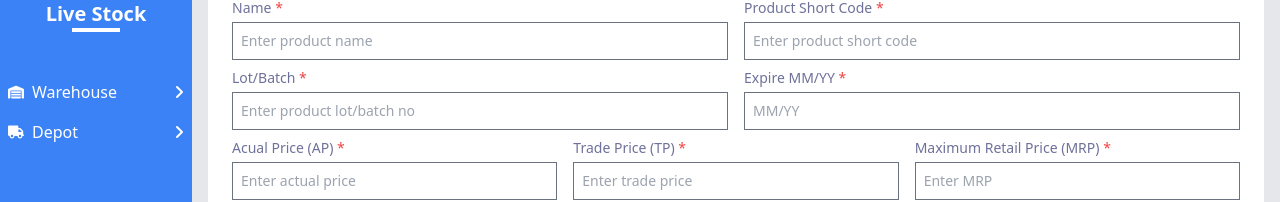
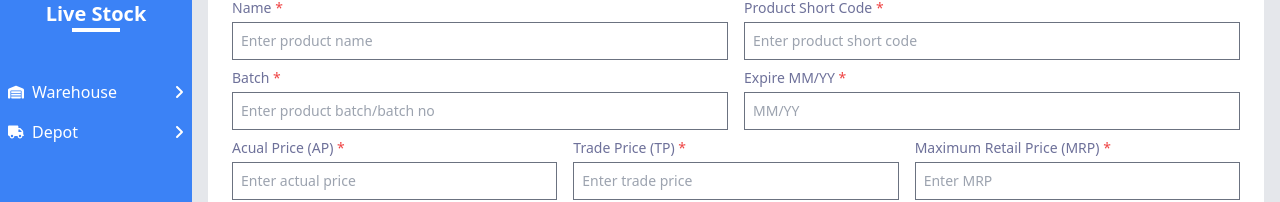
Before and after one commit to TouhedurRahman/navantis-live-stock-client, a React (Vite) app: page /add-product-warehouse in a window 1280 px wide. Shown: the part 240-442 px from the top of the page. Built offline with nearby package versions, Linux system fonts and the light colour scheme.

Commit message:
updated some mistakes

```diff
--- a/src/Pages/Warehouse/WarehouseAddProduct/WarehouseAddProduct.jsx
+++ b/src/Pages/Warehouse/WarehouseAddProduct/WarehouseAddProduct.jsx
@@ -30,7 +30,7 @@ const WarehouseAddProduct = () => {
         const newProduct = {
             productName: data.name,
             productCode: data.psc,
-            lot: data.lot,
+            batch: data.batch,
             expire: data.expire,
             actualPrice: Number(data.ap),
             tradePrice: Number(data.tp),
@@ -38,7 +38,7 @@ const WarehouseAddProduct = () => {
             boxQuantity: Number(data.box),
             productPerBox: Number(data.pbp),
             productWithoutBox: Number(data.pwb),
-            quantity: Number(Number(Number(data.box) * Number(data.pbp)) + Number(data.pwb)),
+            totalQuantity: Number(Number(Number(data.box) * Number(data.pbp)) + Number(data.pwb)),
             date: data.date,
             remarks: data.remarks,
             addedby: data.addedby,
@@ -113,14 +113,14 @@ const WarehouseAddProduct = () => {
                     <div className="grid grid-cols-1 md:grid-cols-2 gap-4 mb-2">
                         <div className="flex flex-col">
                             <label className="text-[#6E719A] mb-1 text-sm">
-                                Lot/Batch <span className="text-red-500">*</span>
+                                Batch <span className="text-red-500">*</span>
                             </label>
                             <input
-                                {...register("lot", { required: "Lot/Batch is required" })}
-                                placeholder="Enter product lot/batch no"
+                                {...register("batch", { required: "Batch is required" })}
+                                placeholder="Enter product batch/batch no"
                                 className="border-gray-500 bg-white border p-2 text-sm"
                             />
-                            {errors.lot && <p className="text-red-500 text-sm">{errors.lot.message}</p>}
+                            {errors.batch && <p className="text-red-500 text-sm">{errors.batch.message}</p>}
                         </div>
                         <div className="flex flex-col">
                             <label className="text-[#6E719A] mb-1 text-sm">
```
